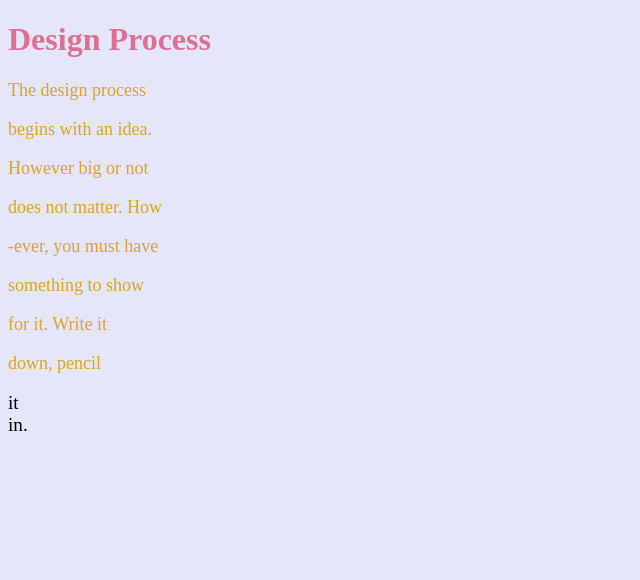
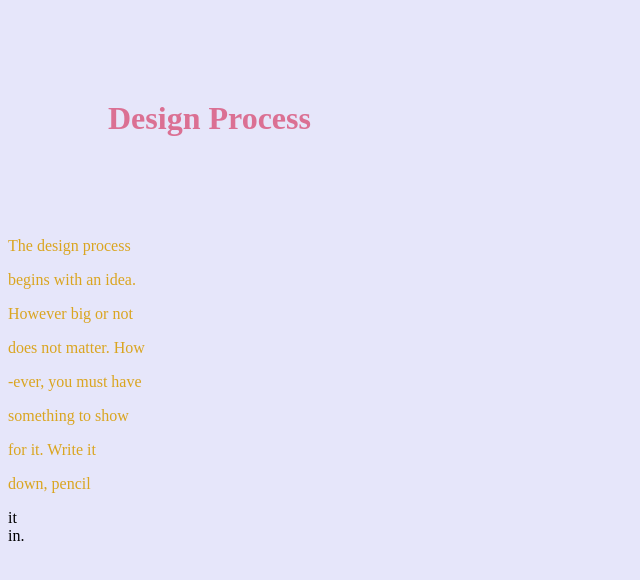
Before and after one commit to rstnl/manifesto1, a plain HTML site: page index.html in a window 1280 px wide. Shown: the whole page, without its empty margins (0-640 px from the left). Drawn offline with Linux system fonts and the light colour scheme.

Commit message:
Update index.html

```diff
--- a/index.html
+++ b/index.html
@@ -5,11 +5,11 @@
       P {
       color: goldenrod;
       font-size:large
-
+      margin:100px
       }
     h1 {
       color:palevioletred;
-
+      margin:100px
     }
     body {
       background-color:lavender;
@@ -17,7 +17,7 @@
     div {
       color:black;
       font-size:larger
-
+     margin:100px
     }
     </style>
   </head>
```
